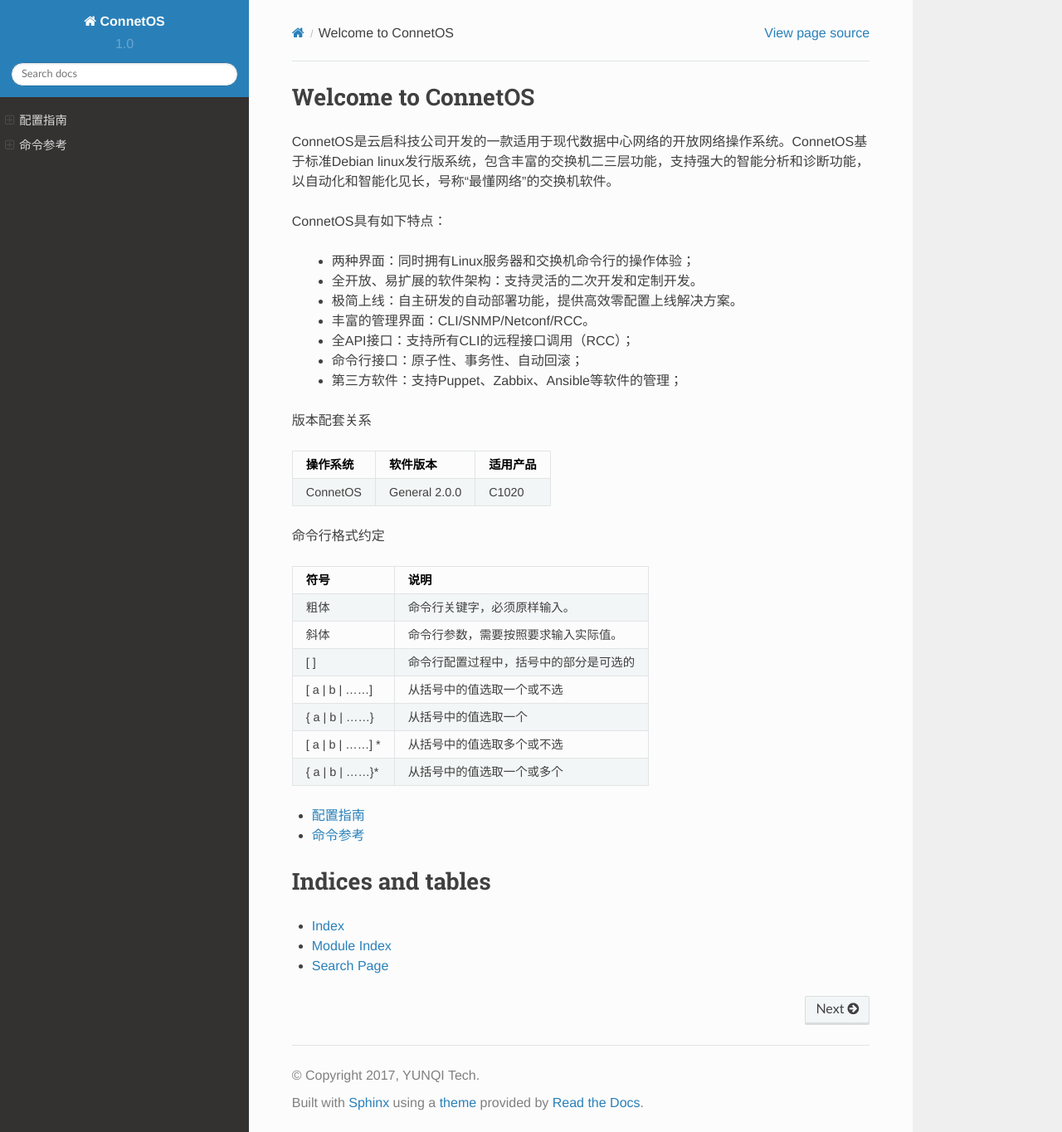
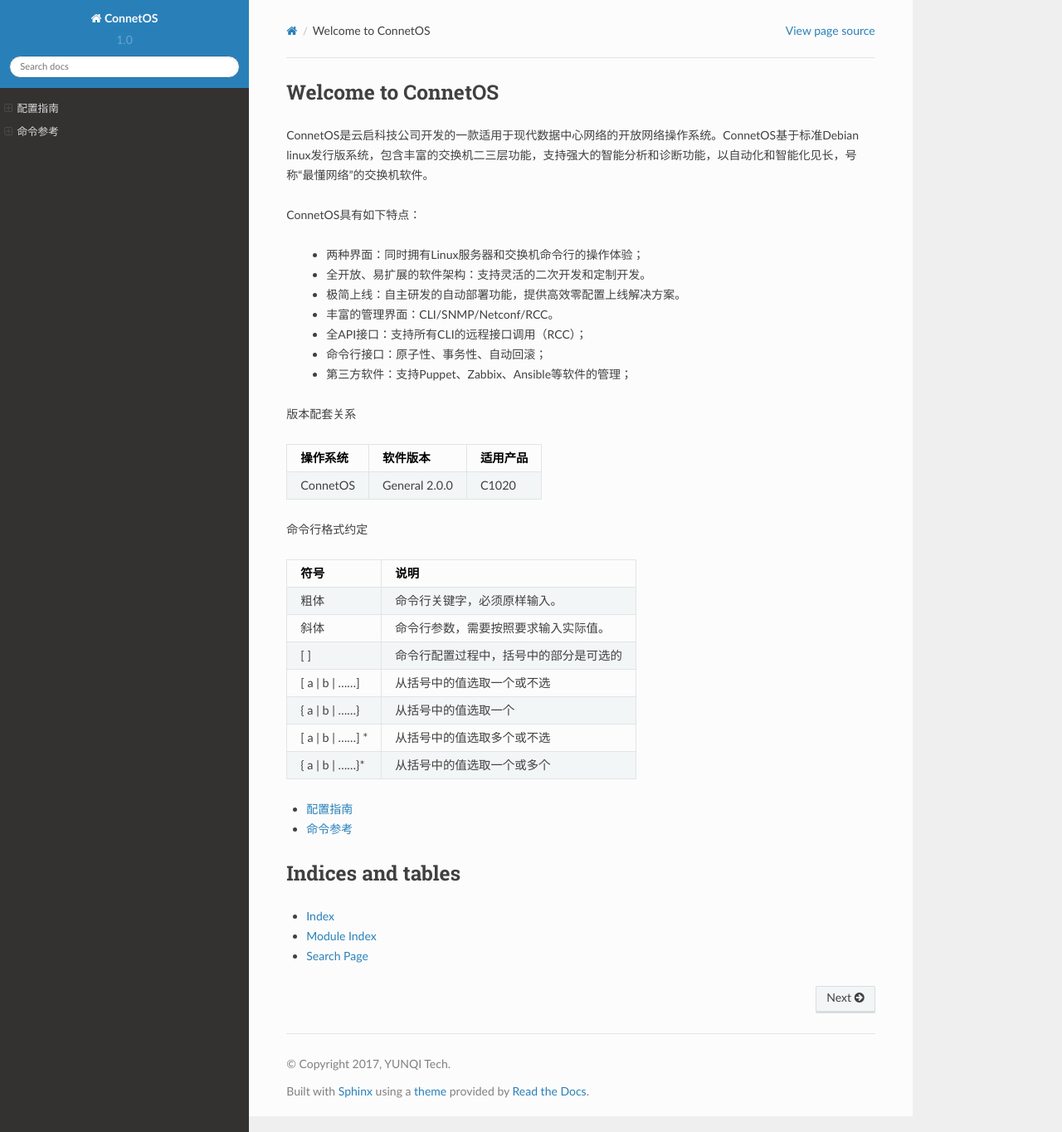
Before and after one commit to Acidburn0zzz/manual, a Sphinx documentation site: the page built from source/index.rst, in a window 1280 px wide and 1364 px high. Shown: the whole window at 83% size. Built offline with Sphinx 7.4.7 and the Read the Docs theme 2.0.0, drawn with Linux system fonts in a browser that asks for light colours.

Commit message:
Modify font sytle

```diff
--- a/source/_static/css/style.css
+++ b/source/_static/css/style.css
@@ -1,4 +1,6 @@
 body {
   /*font-family:"PingHei","Helvetica Neue","Helvetica","Arial","Verdana","sans-serif";*/
-  font-family:"Helvetica Neue","PingFang SC",Helvetica,Arial,"Hiragino Sans GB","Microsoft Yahei","微软雅黑",STHeiti,"华文细黑",sans-serif;
+  font-family:"Calibri",STXihei,STHeiti,sans-serif;
+  font-size:14px;
 }
+p { font-size:14px; }
```
